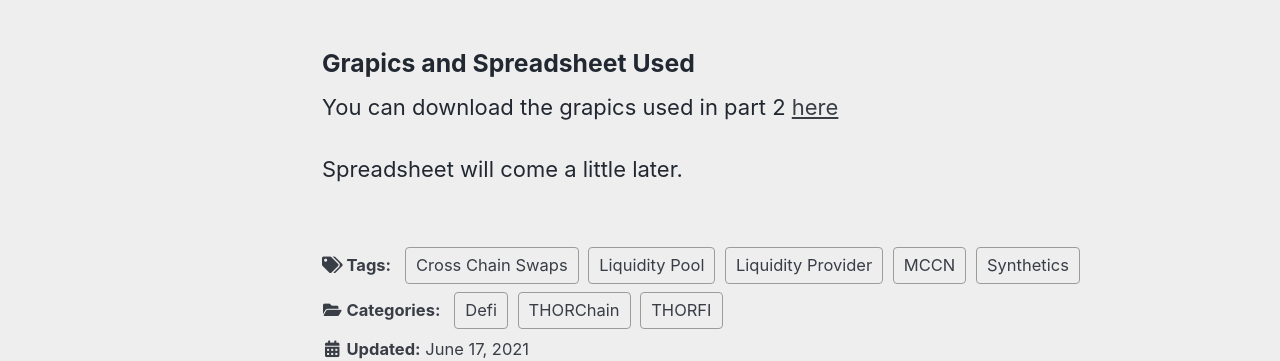
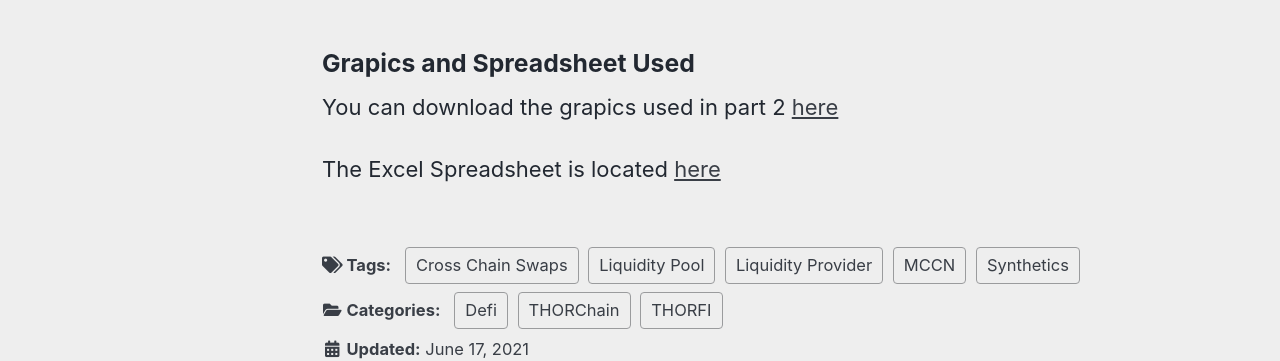
Before and after one commit to GrassRootsCrypto/GrassRootsCrypto.github.io, a Jekyll site: the page built from _posts/2021-06-17-THORFI-Synths-Part-2.md, in a window 1280 px wide. Shown: the part 918-1279 px from the top of the page. Built offline with Jekyll 4.4.1, drawn with Linux system fonts in a browser that asks for light colours; cached includes are drawn as plain includes.

Commit message:
Adding Spreadsheet

```diff
--- a/_posts/2021-06-17-THORFI-Synths-Part-2.md
+++ b/_posts/2021-06-17-THORFI-Synths-Part-2.md
@@ -25,4 +25,4 @@ This video explains more how synths work, building on the [first video. ]({{ sit
 ### Grapics and Spreadsheet Used
 You can download the grapics used in part 2 [here ]({{ site.baseurl }}/assets/documents/THORFI-Synths-Part-2-Graphics.pdf)
 
-Spreadsheet will come a little later.
+The Excel Spreadsheet is located [here ]({{ site.baseurl }}/assets/documents/THORFI-Synths-Data.xlsx)
```
Also changed, not shown: 1 other file.
